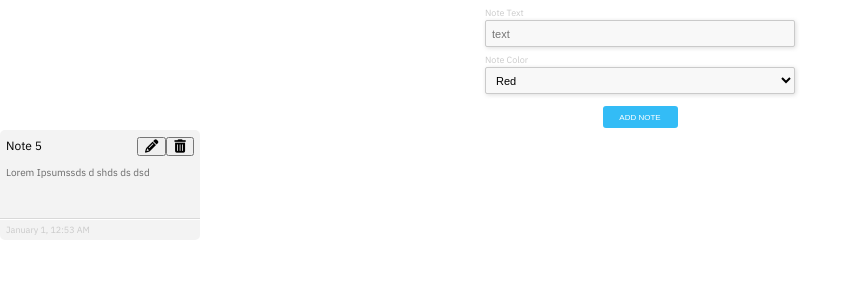
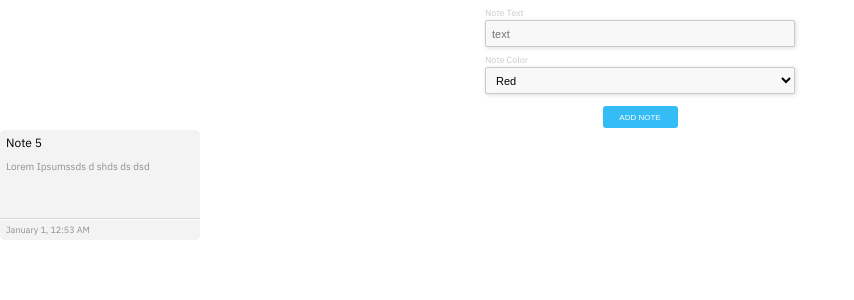
Before and after one commit to Damilolawumi/ShortPoint-Test, a React (Create React App) app: page / in a window 1280 px wide. Shown: the top 300 px of the page, without its empty margins (0-854 px from the left). Built offline with nearby package versions, Linux system fonts and the light colour scheme.

Commit message:
added a few styles

```diff
--- a/src/App.css
+++ b/src/App.css
@@ -97,6 +97,8 @@
   flex-direction: column;
   display: flex;
   justify-content: space-between;
+  margin-bottom: 10px;
+  margin-right: 10px;
 }
 
 .note .title{
@@ -105,7 +107,7 @@
 }
 
 .note .text{
-  color: #6a6a6a;
+  color: #909090;
   margin-top: 10px;
   font-size: 10px;margin: 0;
   padding-left: 6px;
@@ -113,6 +115,7 @@
   flex:1;
   padding-bottom: 4px;
   border-bottom: 1px solid #d9d9d9;
+  overflow: auto;
 }
 .note .header{
   display: flex;
@@ -125,15 +128,43 @@
 }
 
 .note button{
-
+  margin-left: 2px;
+  /* width: 10px; */
+  /* height: 10px; */
+  background: #fdfdfd;
+  border: 1px solid #cacaca96;
+  border-radius: 3px;
+  color: #cacaca;
+  font-size: 11px;
+  padding: 0;
+  width: 20px;
+  height: 20px;
+  cursor: pointer;
 }
 
 .note .date{
   font-size: 9px;
-  color: #cacaca;
+  color: #909090;
   margin: 0;
   border-top: 1px solid #fff;
   padding-top: 4px;
   padding-left: 6px;
   padding-right: 6px;
 }
+
+.note .buttonArea{
+  display: none;
+}
+
+.note:hover .buttonArea{
+  display: block;
+
+}
+.notes-Container{
+  max-width: 645px;
+  display: flex;
+  flex-wrap: wrap;
+  /* justify-content: space-between; */
+  margin: auto;
+  margin-top: 30px;
+}
```
